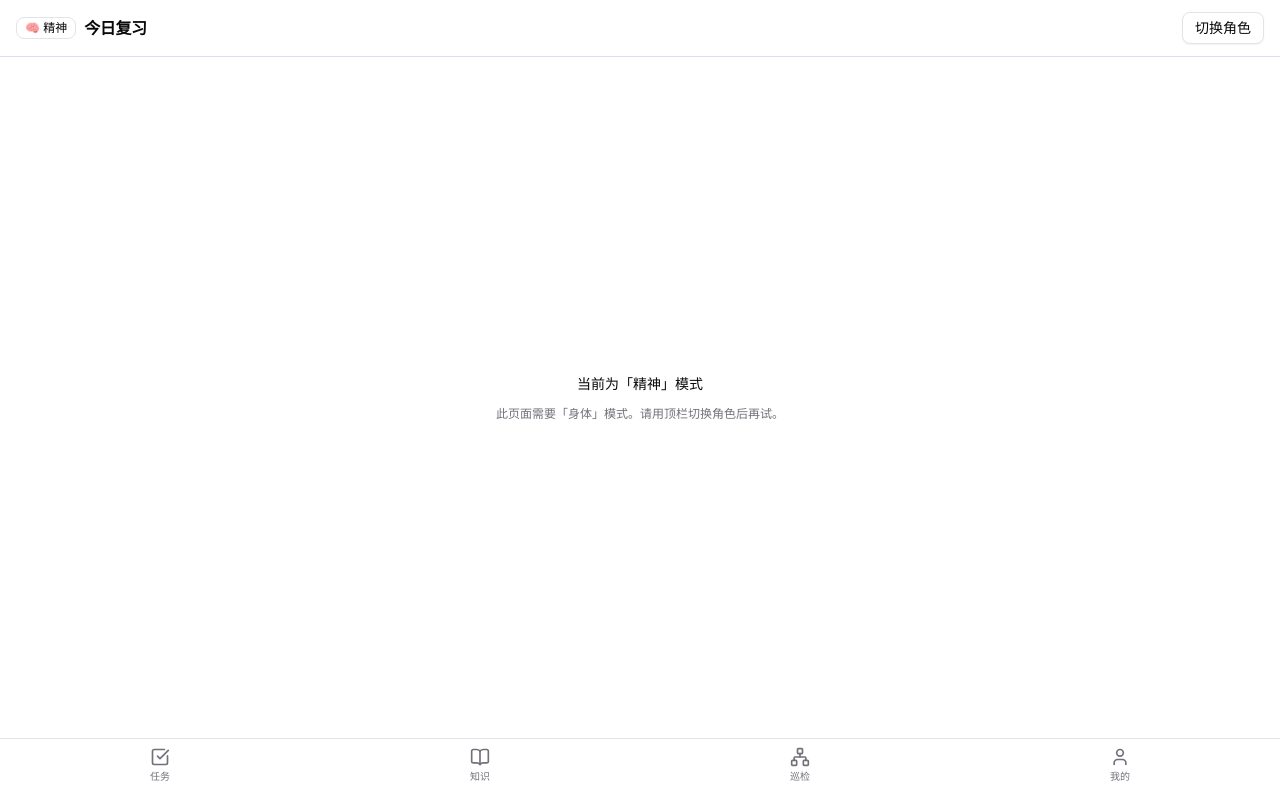
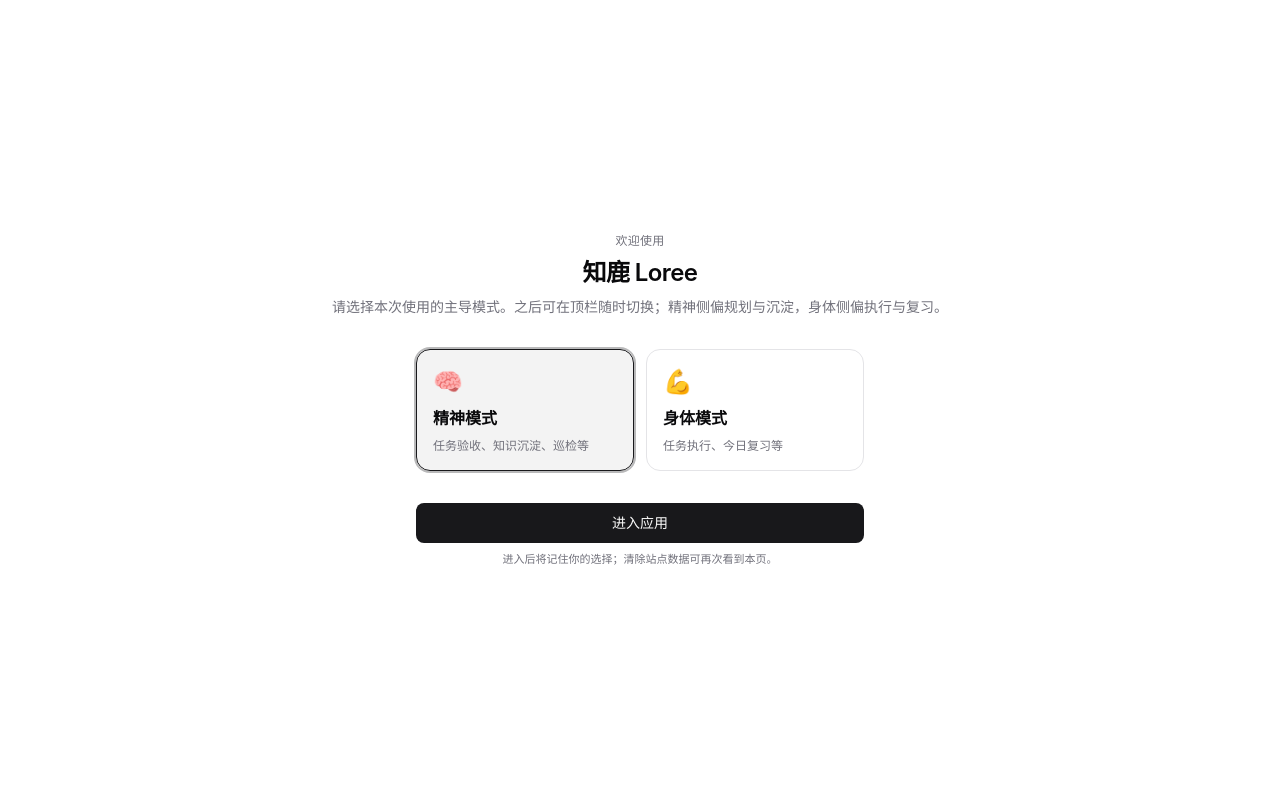
Before and after one commit to WILLJAY0127/loree-web, a React (Vite) app: page /review in a window 1280 px wide. Built offline with nearby package versions, Linux system fonts and the light colour scheme; no server answers.

Commit message:
feat(onboarding): 首次欢迎屏与 boot-store；RoleGuard 无权引导（阶段0.4）

```diff
--- a/src/features/settings/pages/SettingsPage.tsx
+++ b/src/features/settings/pages/SettingsPage.tsx
@@ -9,6 +9,7 @@ import { StubPage } from '@/features/shell/stub-page'
 import { toast } from '@/shared/feedback/toast-store'
 import { invalidateAfterCommand } from '@/shared/query/invalidate-after-command'
 import { confirmDestructive } from '@/shared/feedback/confirm-destructive'
+import { useBootStore } from '@/shared/store/boot-store'
 
 interface PingPublicData {
   endpoint: string
@@ -18,6 +19,10 @@ interface PingPublicData {
 
 export default function SettingsPage() {
   const qc = useQueryClient()
+  const resetWelcome = () => {
+    useBootStore.setState({ initialWelcomeDismissed: false })
+    toast('已重置：下次进入应用壳将再次显示欢迎屏')
+  }
 
   const ping = useQuery({
     queryKey: ['ping', 'public'],
@@ -53,6 +58,9 @@ export default function SettingsPage() {
             }}
           >
             试用确认框（destructive）
+          </Button>
+          <Button type="button" variant="ghost" size="sm" className="text-xs" onClick={resetWelcome}>
+            重置首次欢迎屏（调试）
           </Button>
         </div>
 
--- /dev/null
+++ b/src/features/shell/initial-role-welcome.tsx
@@ -0,0 +1,96 @@
+import { useState } from 'react'
+import { Button } from '@/components/ui/button'
+import { cn } from '@/lib/utils'
+import type { AppRole } from '@/shared/store/role-store'
+import { useRoleStore } from '@/shared/store/role-store'
+import { useBootStore } from '@/shared/store/boot-store'
+
+function RoleCard({
+  label,
+  emoji,
+  description,
+  selected,
+  onSelect,
+}: {
+  label: string
+  emoji: string
+  description: string
+  selected: boolean
+  onSelect: () => void
+}) {
+  return (
+    <button
+      type="button"
+      onClick={onSelect}
+      className={cn(
+        'flex flex-col gap-2 rounded-xl border p-4 text-left transition-colors',
+        selected
+          ? 'border-primary bg-primary/5 ring-2 ring-primary/30'
+          : 'border-border bg-card hover:bg-muted/40',
+      )}
+    >
+      <span className="text-2xl" aria-hidden>
+        {emoji}
+      </span>
+      <span className="font-semibold">{label}</span>
+      <span className="text-xs text-muted-foreground">{description}</span>
+    </button>
+  )
+}
+
+/**
+ * 首次进入简化版：全屏选择主导模式（精神 / 身体），之后写入 `loree-boot` 不再展示。
+ * 与 PRD/UI 全屏 ActionSheet 相比：无动画、无二次确认；顶栏仍可后续切换角色。
+ */
+export function InitialRoleWelcome() {
+  const currentRole = useRoleStore((s) => s.currentRole)
+  const setRole = useRoleStore((s) => s.setRole)
+  const dismiss = useBootStore((s) => s.dismissInitialWelcome)
+
+  const [draft, setDraft] = useState<AppRole>(currentRole)
+
+  const enter = () => {
+    setRole(draft)
+    dismiss()
+  }
+
+  return (
+    <div className="fixed inset-0 z-[200] flex flex-col bg-background text-foreground">
+      <div className="flex flex-1 flex-col justify-center gap-8 px-6 py-10">
+        <header className="space-y-2 text-center">
+          <p className="text-xs font-medium uppercase tracking-wide text-muted-foreground">欢迎使用</p>
+          <h1 className="text-2xl font-semibold tracking-tight">知鹿 Loree</h1>
+          <p className="text-sm text-muted-foreground">
+            请选择本次使用的主导模式。之后可在顶栏随时切换；精神侧偏规划与沉淀，身体侧偏执行与复习。
+          </p>
+        </header>
+
+        <div className="mx-auto grid w-full max-w-md grid-cols-1 gap-3 sm:grid-cols-2">
+          <RoleCard
+            label="精神模式"
+            emoji="🧠"
+            description="任务验收、知识沉淀、巡检等"
+            selected={draft === 'MIND'}
+            onSelect={() => setDraft('MIND')}
+          />
+          <RoleCard
+            label="身体模式"
+            emoji="💪"
+            description="任务执行、今日复习等"
+            selected={draft === 'BODY'}
+            onSelect={() => setDraft('BODY')}
+          />
+        </div>
+
+        <div className="mx-auto flex w-full max-w-md flex-col gap-2">
+          <Button type="button" size="lg" className="w-full" onClick={enter}>
+            进入应用
+          </Button>
+          <p className="text-center text-[11px] text-muted-foreground">
+            进入后将记住你的选择；清除站点数据可再次看到本页。
+          </p>
+        </div>
+      </div>
+    </div>
+  )
+}
--- a/src/layouts/app-layout.tsx
+++ b/src/layouts/app-layout.tsx
@@ -2,9 +2,16 @@ import { Outlet } from 'react-router-dom'
 import { TopBar } from '@/layouts/top-bar'
 import { BottomNav } from '@/layouts/bottom-nav'
 import { useRoleStore } from '@/shared/store/role-store'
+import { useBootStore } from '@/shared/store/boot-store'
+import { InitialRoleWelcome } from '@/features/shell/initial-role-welcome'
 
 export function AppLayout() {
   const role = useRoleStore((s) => s.currentRole)
+  const welcomeDismissed = useBootStore((s) => s.initialWelcomeDismissed)
+
+  if (!welcomeDismissed) {
+    return <InitialRoleWelcome />
+  }
 
   return (
     <div className="app-shell flex min-h-dvh flex-col bg-background text-foreground" data-role={role}>
--- a/src/shared/components/RoleGuard.tsx
+++ b/src/shared/components/RoleGuard.tsx
@@ -1,6 +1,8 @@
 import type { ReactNode } from 'react'
+import { Link } from 'react-router-dom'
 import type { AppRole } from '@/shared/store/role-store'
 import { useRoleStore } from '@/shared/store/role-store'
+import { Button } from '@/components/ui/button'
 
 interface RoleGuardProps {
   role: AppRole
@@ -8,20 +10,39 @@ interface RoleGuardProps {
   fallback?: ReactNode
 }
 
+function DefaultDenied({ required }: { required: AppRole }) {
+  const current = useRoleStore((s) => s.currentRole)
+  const requiredLabel = required === 'MIND' ? '精神' : '身体'
+  const currentLabel = current === 'MIND' ? '精神' : '身体'
+
+  return (
+    <div className="flex flex-1 flex-col items-center justify-center gap-4 p-6 text-center">
+      <div className="space-y-1">
+        <p className="text-sm font-medium text-foreground">当前为「{currentLabel}」模式</p>
+        <p className="max-w-sm text-xs text-muted-foreground">
+          此页面需要「{requiredLabel}」模式。
+        </p>
+      </div>
+      <p className="max-w-sm text-xs text-muted-foreground">
+        请使用顶栏右侧「切换角色」切换到「{requiredLabel}」，再打开本页。
+      </p>
+      <div className="flex flex-col gap-2 sm:flex-row">
+        <Button type="button" variant="outline" size="sm" asChild>
+          <Link to="/tasks">返回任务</Link>
+        </Button>
+        <Button type="button" variant="outline" size="sm" asChild>
+          <Link to="/settings">我的（联调与说明）</Link>
+        </Button>
+      </div>
+    </div>
+  )
+}
+
 export function RoleGuard({ role, children, fallback }: RoleGuardProps) {
   const current = useRoleStore((s) => s.currentRole)
 
   if (current !== role) {
-    return (
-      fallback ?? (
-        <div className="flex flex-1 flex-col items-center justify-center gap-3 p-6 text-center">
-          <p className="text-sm font-medium text-foreground">当前为「{current === 'MIND' ? '精神' : '身体'}」模式</p>
-          <p className="max-w-sm text-xs text-muted-foreground">
-            此页面需要「{role === 'MIND' ? '精神' : '身体'}」模式。请用顶栏切换角色后再试。
-          </p>
-        </div>
-      )
-    )
+    return fallback ?? <DefaultDenied required={role} />
   }
 
   return <>{children}</>
--- /dev/null
+++ b/src/shared/store/boot-store.ts
@@ -0,0 +1,21 @@
+import { create } from 'zustand'
+import { persist } from 'zustand/middleware'
+
+/**
+ * 与「角色」无关的一次性引导状态（持久化在本机）。
+ * `initialWelcomeDismissed`：是否已完成首次「主导模式」欢迎屏（对齐 UI 文档首次进入，先做简化版）。
+ */
+interface BootState {
+  initialWelcomeDismissed: boolean
+  dismissInitialWelcome: () => void
+}
+
+export const useBootStore = create<BootState>()(
+  persist(
+    (set) => ({
+      initialWelcomeDismissed: false,
+      dismissInitialWelcome: () => set({ initialWelcomeDismissed: true }),
+    }),
+    { name: 'loree-boot' },
+  ),
+)
```
Also changed, not shown: 1 other file (tests, documents, lock files or other folders).
